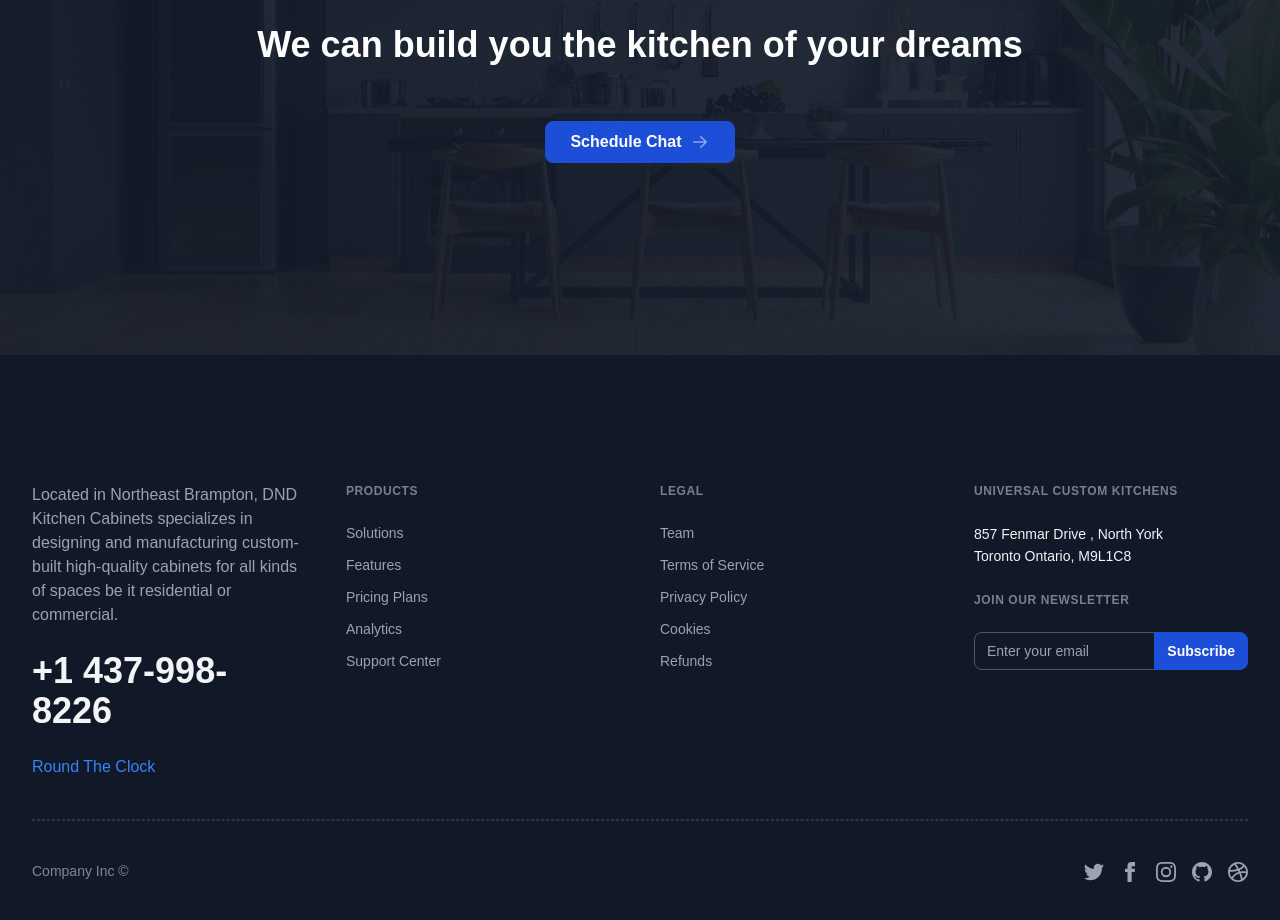
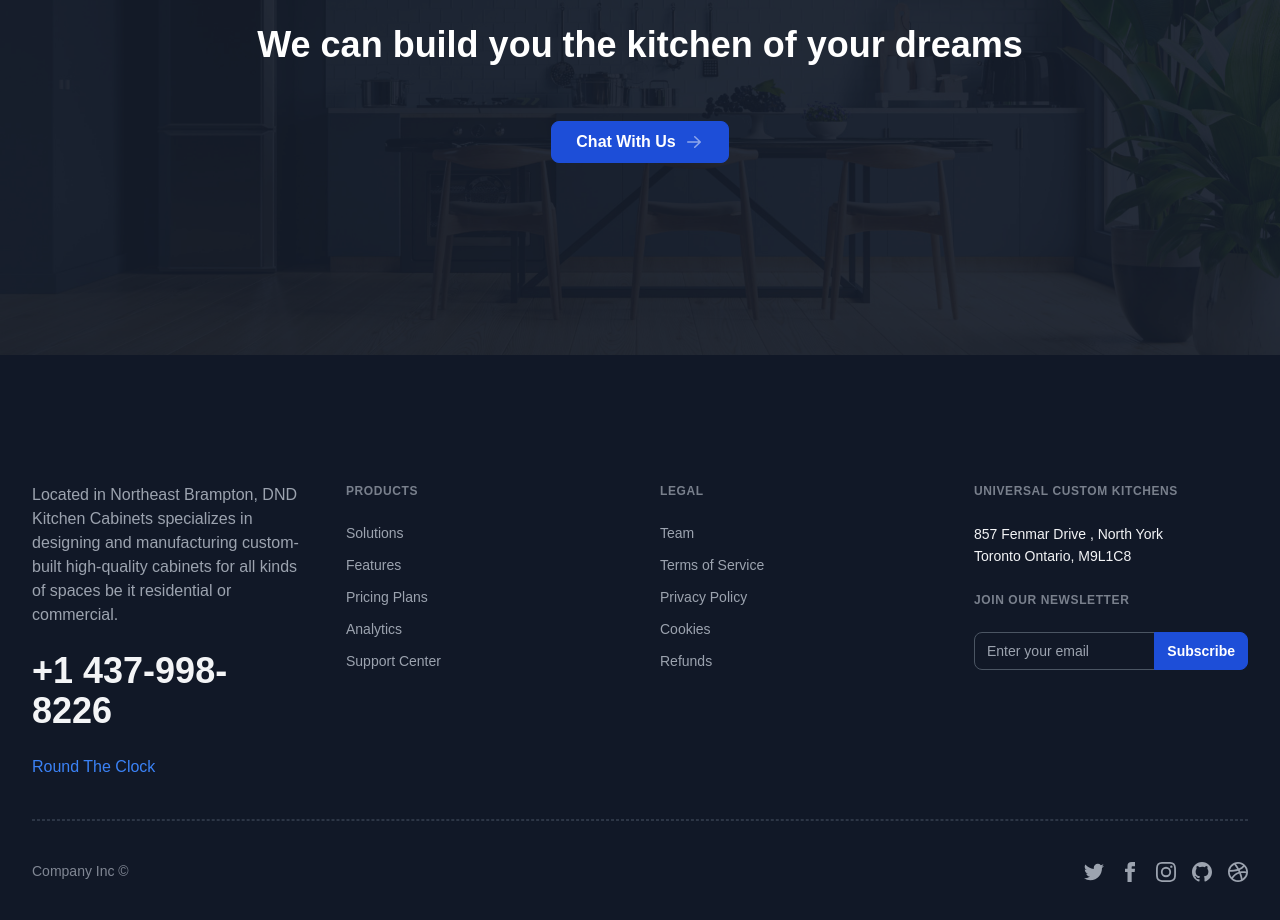
Before and after one commit to arsh-deep-0/furniture-store-website, a Next.js app in the folder furniture-store/: page /contact in a window 1280 px wide. Shown: the part 1880-2800 px from the top of the page. Built offline with nearby package versions, Linux system fonts and the light colour scheme; a web font is replaced by a local one.

Commit message:
changed whatapp Number

```diff
--- a/furniture-store/app/components/Footer.tsx
+++ b/furniture-store/app/components/Footer.tsx
@@ -34,8 +34,8 @@ export default function Footer() {
               We can build you the kitchen of your dreams
               </h2>
               <div className="flex flex-col sm:flex-row sm:items-center sm:justify-center space-y-2 sm:space-y-0 sm:space-x-2 pt-10 pb-16">
-                <a href="https://wa.me/916283959927" target="_blank" className="inline-flex justify-center items-center space-x-2 border font-semibold rounded-lg px-6 py-2 leading-6 border-blue-700 bg-blue-700 text-white hover:text-white hover:bg-blue-600 hover:border-blue-600 focus:ring active:bg-blue-700 active:border-blue-700 focus:ring-blue-400 focus:ring-opacity-90">
-                  <span>Schedule Chat</span>
+                <a href="https://wa.me/+14379988226" target="_blank" className="inline-flex justify-center items-center space-x-2 border font-semibold rounded-lg px-6 py-2 leading-6 border-blue-700 bg-blue-700 text-white hover:text-white hover:bg-blue-600 hover:border-blue-600 focus:ring active:bg-blue-700 active:border-blue-700 focus:ring-blue-400 focus:ring-opacity-90">
+                  <span>Chat With Us</span>
                   <svg className="hi-mini hi-arrow-right inline-block w-5 h-5 opacity-50" xmlns="http://www.w3.org/2000/svg" viewBox="0 0 20 20" fill="currentColor" aria-hidden="true"><path fillRule="evenodd" d="M3 10a.75.75 0 01.75-.75h10.638L10.23 5.29a.75.75 0 111.04-1.08l5.5 5.25a.75.75 0 010 1.08l-5.5 5.25a.75.75 0 11-1.04-1.08l4.158-3.96H3.75A.75.75 0 013 10z" clipRule="evenodd" /></svg>
                 </a>
 
```
